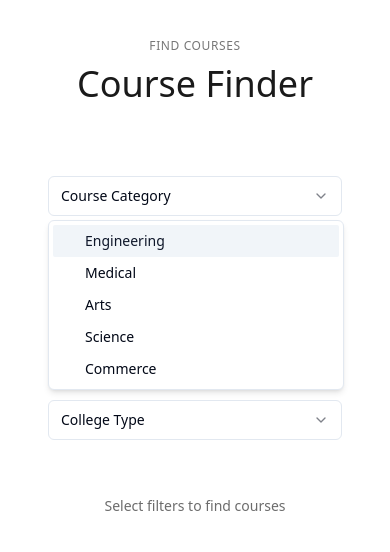
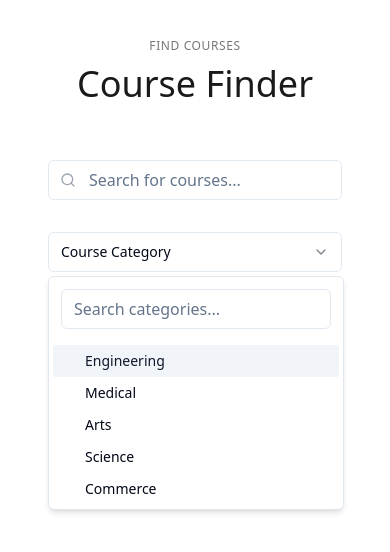
Before and after one commit to ankitsoniblogger/modern-filter-layout, a React (Vite) app: page / in a window 390 px wide. Both pictures are taken after a click on the button "Course Category". Shown: the top 552 px of the page. Built offline with nearby package versions, Linux system fonts and the light colour scheme.

Commit message:
Add search functionality
Add search functionality to all filters and a global course search.  Ensure responsive design.

```diff
--- a/src/components/FilterSection.tsx
+++ b/src/components/FilterSection.tsx
@@ -7,6 +7,8 @@ import {
   SelectTrigger,
   SelectValue,
 } from "@/components/ui/select";
+import { Input } from "@/components/ui/input";
+import { Search } from "lucide-react";
 
 const courseCategories = [
   "Engineering",
@@ -48,6 +50,14 @@ const FilterSection = () => {
   const [selectedState, setSelectedState] = useState("");
   const [selectedCity, setSelectedCity] = useState("");
   const [selectedCollegeType, setSelectedCollegeType] = useState("");
+  const [globalSearch, setGlobalSearch] = useState("");
+
+  // Search states for each filter
+  const [categorySearch, setCategorySearch] = useState("");
+  const [subCategorySearch, setSubCategorySearch] = useState("");
+  const [stateSearch, setStateSearch] = useState("");
+  const [citySearch, setCitySearch] = useState("");
+  const [collegeTypeSearch, setCollegeTypeSearch] = useState("");
 
   const handleCategoryChange = (value: string) => {
     setSelectedCategory(value);
@@ -59,8 +69,29 @@ const FilterSection = () => {
     setSelectedCity(""); // Reset city when state changes
   };
 
+  // Filter functions
+  const filterItems = (items: string[], searchTerm: string) => {
+    return items.filter(item =>
+      item.toLowerCase().includes(searchTerm.toLowerCase())
+    );
+  };
+
   return (
     <div className="w-full px-4 py-6 sm:px-6 lg:px-8">
+      {/* Global Course Search */}
+      <div className="mb-8 relative">
+        <div className="relative">
+          <Input
+            type="text"
+            placeholder="Search for courses..."
+            value={globalSearch}
+            onChange={(e) => setGlobalSearch(e.target.value)}
+            className="pl-10 w-full"
+          />
+          <Search className="absolute left-3 top-1/2 transform -translate-y-1/2 h-4 w-4 text-gray-400" />
+        </div>
+      </div>
+
       <div className="flex flex-col sm:flex-row gap-4 justify-between items-start">
         {/* Course Category Dropdown */}
         <div className="w-full sm:w-auto min-w-[200px]">
@@ -69,7 +100,16 @@ const FilterSection = () => {
               <SelectValue placeholder="Course Category" />
             </SelectTrigger>
             <SelectContent>
-              {courseCategories.map((category) => (
+              <div className="p-2">
+                <Input
+                  type="text"
+                  placeholder="Search categories..."
+                  value={categorySearch}
+                  onChange={(e) => setCategorySearch(e.target.value)}
+                  className="mb-2"
+                />
+              </div>
+              {filterItems(courseCategories, categorySearch).map((category) => (
                 <SelectItem key={category} value={category}>
                   {category}
                 </SelectItem>
@@ -89,14 +129,24 @@ const FilterSection = () => {
               <SelectValue placeholder="Sub Category" />
             </SelectTrigger>
             <SelectContent>
+              <div className="p-2">
+                <Input
+                  type="text"
+                  placeholder="Search sub categories..."
+                  value={subCategorySearch}
+                  onChange={(e) => setSubCategorySearch(e.target.value)}
+                  className="mb-2"
+                />
+              </div>
               {selectedCategory &&
-                subCourseCategories[selectedCategory as keyof typeof subCourseCategories].map(
-                  (subCategory) => (
-                    <SelectItem key={subCategory} value={subCategory}>
-                      {subCategory}
-                    </SelectItem>
-                  )
-                )}
+                filterItems(
+                  subCourseCategories[selectedCategory as keyof typeof subCourseCategories],
+                  subCategorySearch
+                ).map((subCategory) => (
+                  <SelectItem key={subCategory} value={subCategory}>
+                    {subCategory}
+                  </SelectItem>
+                ))}
             </SelectContent>
           </Select>
         </div>
@@ -108,7 +158,16 @@ const FilterSection = () => {
               <SelectValue placeholder="State" />
             </SelectTrigger>
             <SelectContent>
-              {states.map((state) => (
+              <div className="p-2">
+                <Input
+                  type="text"
+                  placeholder="Search states..."
+                  value={stateSearch}
+                  onChange={(e) => setStateSearch(e.target.value)}
+                  className="mb-2"
+                />
+              </div>
+              {filterItems(states, stateSearch).map((state) => (
                 <SelectItem key={state} value={state}>
                   {state}
                 </SelectItem>
@@ -128,8 +187,20 @@ const FilterSection = () => {
               <SelectValue placeholder="City" />
             </SelectTrigger>
             <SelectContent>
+              <div className="p-2">
+                <Input
+                  type="text"
+                  placeholder="Search cities..."
+                  value={citySearch}
+                  onChange={(e) => setCitySearch(e.target.value)}
+                  className="mb-2"
+                />
+              </div>
               {selectedState &&
-                cities[selectedState as keyof typeof cities].map((city) => (
+                filterItems(
+                  cities[selectedState as keyof typeof cities],
+                  citySearch
+                ).map((city) => (
                   <SelectItem key={city} value={city}>
                     {city}
                   </SelectItem>
@@ -148,7 +219,16 @@ const FilterSection = () => {
               <SelectValue placeholder="College Type" />
             </SelectTrigger>
             <SelectContent>
-              {collegeTypes.map((type) => (
+              <div className="p-2">
+                <Input
+                  type="text"
+                  placeholder="Search college types..."
+                  value={collegeTypeSearch}
+                  onChange={(e) => setCollegeTypeSearch(e.target.value)}
+                  className="mb-2"
+                />
+              </div>
+              {filterItems(collegeTypes, collegeTypeSearch).map((type) => (
                 <SelectItem key={type} value={type}>
                   {type}
                 </SelectItem>
--- a/src/pages/Index.tsx
+++ b/src/pages/Index.tsx
@@ -5,7 +5,7 @@ const Index = () => {
   return (
     <div className="min-h-screen bg-white">
       <main className="container mx-auto py-8">
-        <div className="text-center mb-12">
+        <div className="text-center mb-8">
           <span className="text-xs font-medium text-filter-accent/60 tracking-wider uppercase">
             Find Courses
           </span>
@@ -14,9 +14,6 @@ const Index = () => {
           </h1>
         </div>
         <FilterSection />
-        <div className="mt-8 text-center text-sm text-filter-text/60">
-          Select filters to find courses
-        </div>
       </main>
     </div>
   );
```
